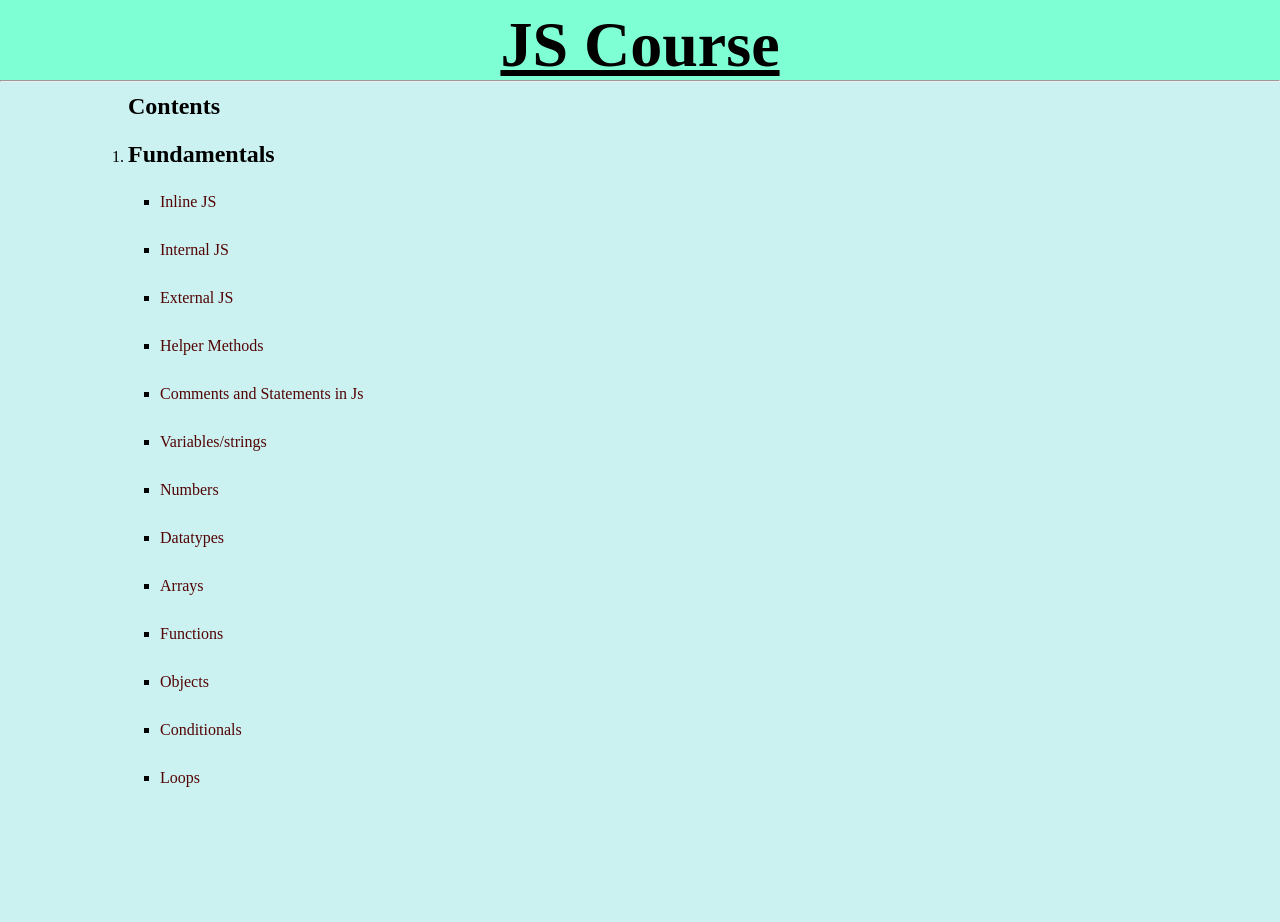
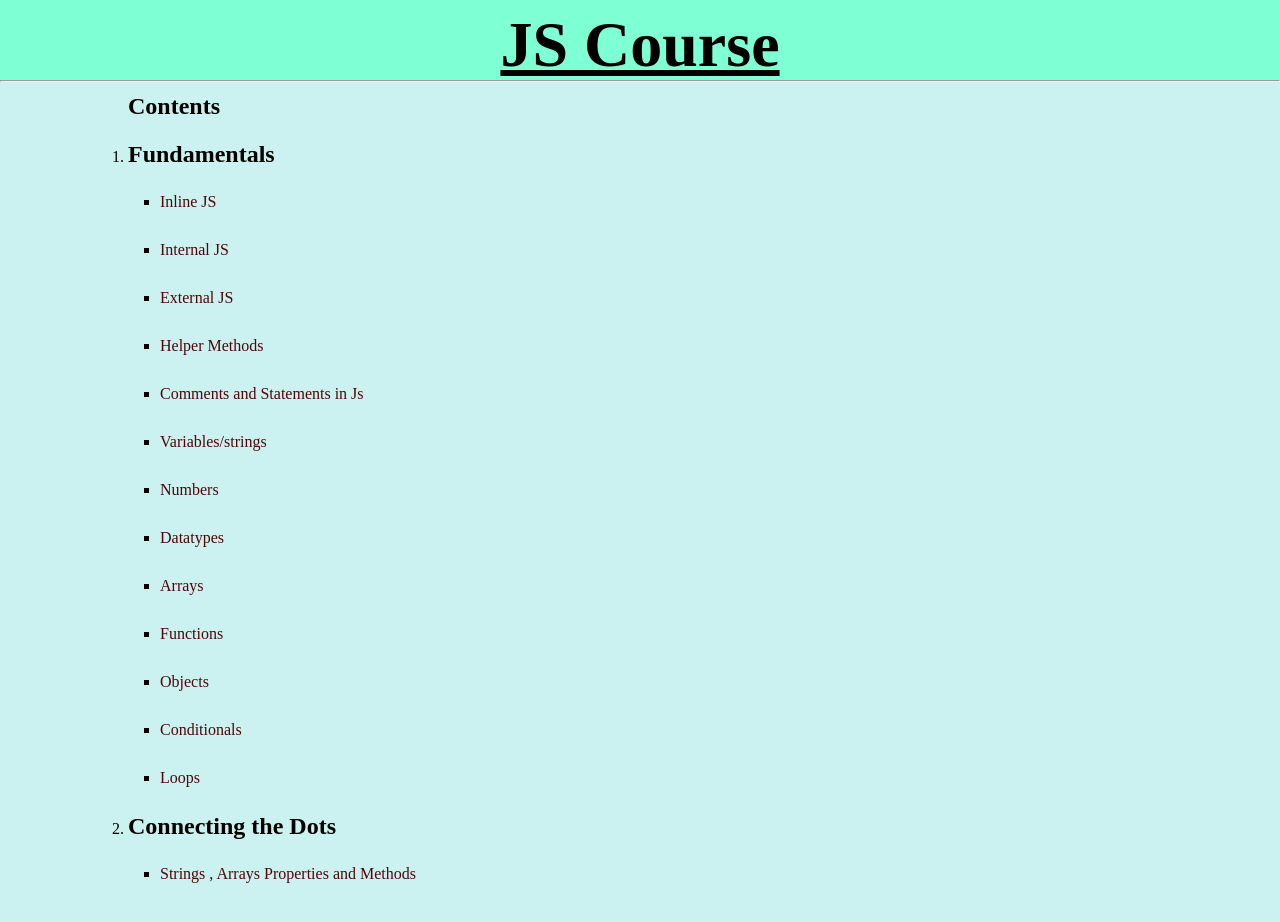
Before and after one commit to webdev-code/javascript, a plain HTML site: page index.html in a window 1280 px wide. Shown: the top 922 px of the page. Drawn offline with Linux system fonts and the light colour scheme.

Commit message:
stringarraysmethodsandproperties

```diff
--- a/index.html
+++ b/index.html
@@ -63,6 +63,16 @@
               </li>
             </ul>
           </li>
+          <li>
+            <h2>Connecting the Dots</h2>
+            <ul>
+              <li>
+                <a href="./string_arrays_methodsproperties/index.html"
+                  >Strings , Arrays Properties and Methods</a
+                >
+              </li>
+            </ul>
+          </li>
         </ol>
       </div>
     </section>
```
Also changed, not shown: string_arrays_methodsproperties/index.html (added, +15 -0 lines), string_arrays_methodsproperties/app.js (added).
